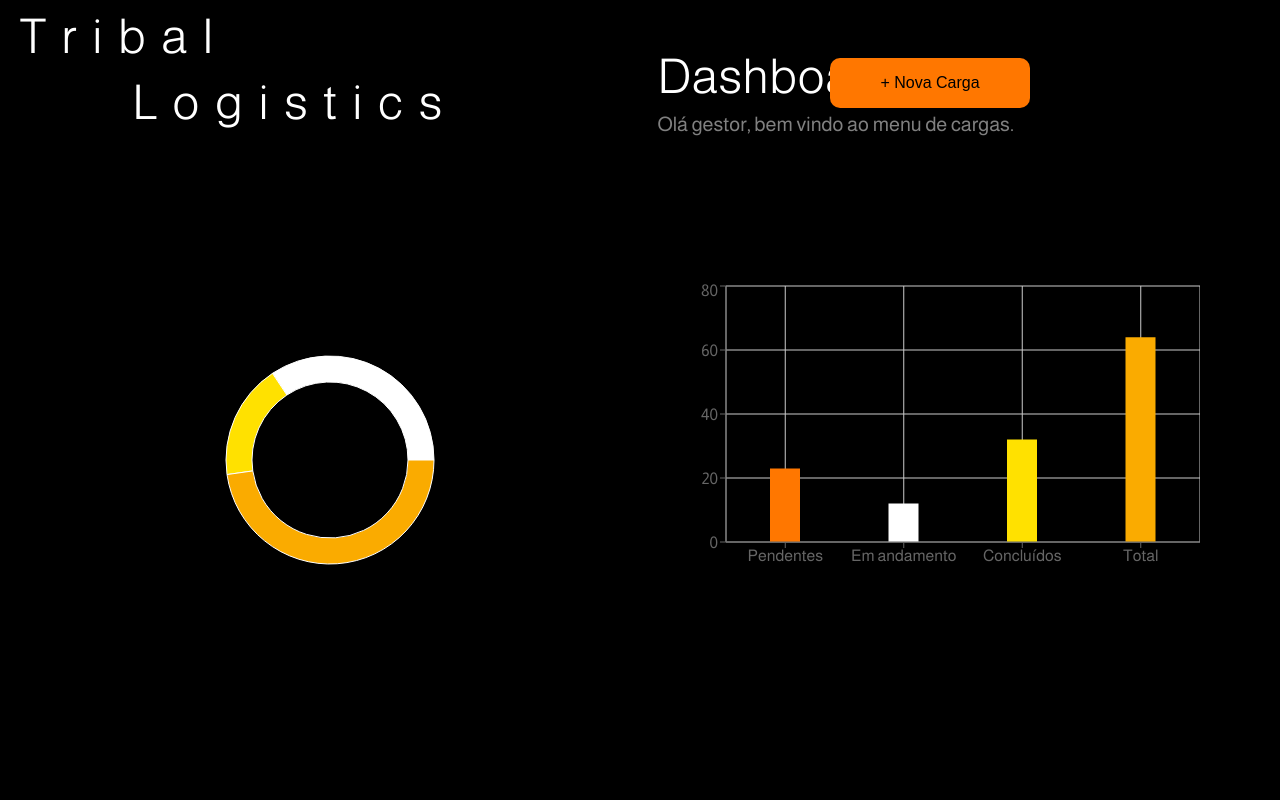
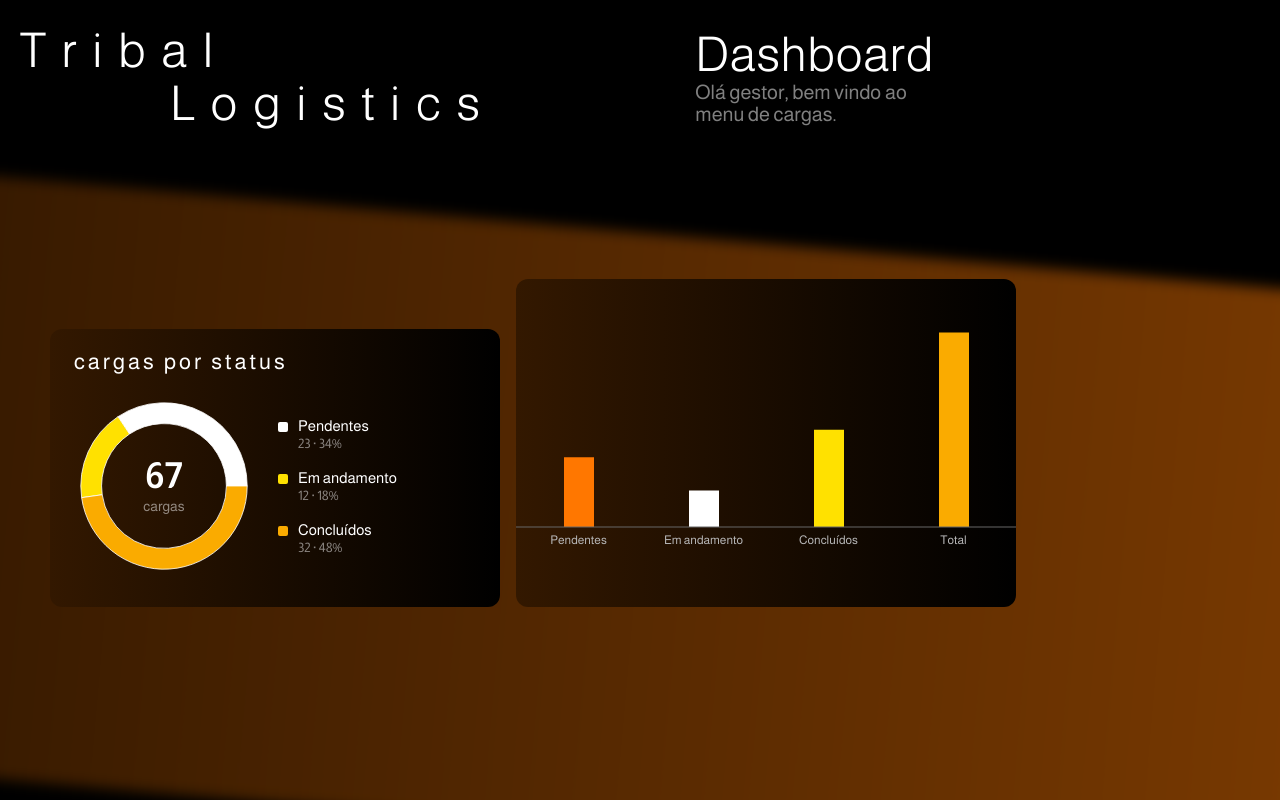
Before and after one commit to jocapletsch1-ui/Tribal-Logistics, a React (Vite) app: page /home in a window 1280 px wide. Built offline with nearby package versions, Linux system fonts and the light colour scheme.

Commit message:
Add files via upload

```diff
--- a/src/Home.jsx
+++ b/src/Home.jsx
@@ -1,28 +1,72 @@
-import GraficoMapa from './components/GraficoMapa'
-import GraficoPie from './components/graficoPie'
-import s from './Home.module.css'
+import GraficoMapa from "./components/GraficoMapa";
+import GraficoPie from "./components/GraficoPie";
+import s from "./Home.module.css";
+import Sidebar from "./components/Sidebar";
 
+// mesmos valores e cores do GraficoPie, só para montar a legenda
+const legendaPie = [
+  { nome: "Pendentes", valor: 23, cor: "#FFFFFF" },
+  { nome: "Em andamento", valor: 12, cor: "#FFE100" },
+  { nome: "Concluídos", valor: 32, cor: "#faab00" },
+];
+const totalPie = legendaPie.reduce((soma, d) => soma + d.valor, 0);
 
 function Home() {
+  return (
+    <div className={s.conteudo}>
+      <Sidebar />
+      <header className={s.parteDeCima}>
+        <h1 className={s.titulo}>
+          Tribal
+          <span className={s.tituloLinha2}>Logistics</span>
+        </h1>
+        <div className={s.nav}>
+          <h2 className={s.tituloPagina}>Dashboard</h2>
+          <p>Olá gestor, bem vindo ao menu de cargas.</p>
+        </div>
+        <button className={s.botaoCarga} type="button">
+          + Nova Carga
+        </button>
+      </header>
 
-    return (
-        <>
+      <main className={s.areaGraficos}>
+        <div className={s.quadrado} aria-hidden="true"></div>
 
-        <div className={s.parteDeCima}>
-        <h1 className={s.titulo}>Tribal <br /> ㅤㅤ Logistics</h1>
-        <div className={s.nav}>
-        <h2 className={s.tituloPagina}>Dashboard</h2>
-        <p>Olá gestor, bem vindo ao menu de cargas.</p>
-        </div>
-        <button className={s.botaoCarga}> + Nova Carga</button>
+        <div className={s.graficos1}>
+          <h3 className={s.tituloGrafico}>cargas por status</h3>
+
+          <div className={s.corpoGrafico}>
+            <div className={s.donut}>
+              <div className={s.donutGrafico}>
+                <GraficoPie />
+              </div>
+              <div className={s.centroDonut}>
+                <span className={s.totalDonut}>{totalPie}</span>
+                <span className={s.textoDonut}>cargas</span>
+              </div>
+            </div>
+
+            <ul className={s.legendaGrafico}>
+              {legendaPie.map((d) => (
+                <li key={d.nome} className={s.itemLegenda}>
+                  <span className={s.marcador} style={{ backgroundColor: d.cor }} />
+                  <div>
+                    <p className={s.nomeLegenda}>{d.nome}</p>
+                    <p className={s.valorLegenda}>
+                      {d.valor} · {Math.round((d.valor / totalPie) * 100)}%
+                    </p>
+                  </div>
+                </li>
+              ))}
+            </ul>
+          </div>
         </div>
 
-        <div className={s.graficos}>
-        <GraficoPie/>
-        <GraficoMapa/>
+        <div className={s.graficos2}>
+          <GraficoMapa />
         </div>
-
-        </>
-    )
+      </main>
+    </div>
+  );
 }
-export default Home
+export default Home;
--- a/src/Home.module.css
+++ b/src/Home.module.css
@@ -1,71 +1,197 @@
-body{
-  background-color: black;
+.conteudo{
+  --laranja: #ff7700;
+  --laranja-escuro: #331800;
+  position: relative;
+  min-height: 100vh;
+  overflow-x: hidden;
   overflow-y: hidden;
-  overflow-x: hidden;
-  font-family: 'Almarai', sans-serif;
-}
-.quadrado{
-  width: 2300px;
-  height: 900px;
-  background: linear-gradient(90deg, #FF7700, #331800 );
-  rotate: -5deg;
-  margin-left: -60px;
-  margin-top: -20px;
-}
-.quadrado h1{
-  position: absolute;
-  filter: opacity(0.4);
-  font-size: 128px;
-  font-family: 'Almarai', sans-serif;
-  text-shadow: 2px 7px 10px black;
-  margin-left: 200px;
-  margin-top: 100px;
-  letter-spacing: 10px;
 }
 
-.graficos{
-    width: auto;
-    height: 100%;
-    display: flex;
-    justify-content: space-around;
-    align-items: center;
-    padding: 20px;
-    border-radius: 10px;
+/* Cabeçalho */
+.parteDeCima{
+  display: flex;
+  align-items: center;
+  gap: 200px;
+  margin-top: -60px
 }
 .titulo{
-  letter-spacing: 15px;
+  margin: 0 0 0 20px;
   color: white;
-  margin-left: 20px;
   font-size: 48px;
   font-weight: 300;
-  margin-top: 10px;
+  letter-spacing: 15px;
+}
+.tituloLinha2{
+  display: block;
+  margin-left: 150px;
+}
+
+.nav{
+  display: flex;
+  flex-direction: column;
 }
 .tituloPagina{
+  margin: 0;
   color: white;
   font-size: 48px;
   font-weight: 300;
 }
-.parteDeCima{
-  display: flex;
-  flex-direction: row;
-  align-items: center;
-  gap: 200px;
-}
-.parteDeCima p{
-  color: white;
-  filter: opacity(0.5);
+.nav p{
+  margin: 0;
+  color: rgb(255 255 255 / 0.5);
   font-size: 20px;
 }
-.nav p{
-  margin-top: -30px;
+
+/* Botão */
+.botaoCarga{
+  width: 200px;
+  height: 45px;
+  margin-left: 250px;
+  border: none;
+  border-radius: 10px;
+  background-color: var(--laranja);
+  font-size: 16px;
+  cursor: pointer;
 }
-.botaoCarga{
+.botaoCarga:hover{
+  background-color: #ad5202;
+  filter: opacity(0.8);
+  transition: 0.2s ease-in-out;
+}
+
+/* Gráficos */
+.areaGraficos{
+  position: relative;
+  isolation: isolate;
+  display: grid;
+  grid-template-columns: minmax(0, 500px) minmax(0, 500px);
+  gap: 16px;
+  align-items: start;
+  margin-top: 24px;
+  min-height: 600px;
+}
+.quadrado{
   position: absolute;
-  right: 250px;
-  border-radius: 10px;
-  width: 200px;
-  height: 50px;
-  background-color: #FF7700;
-  font-size: 16px;
-  border: none;
+  inset: 80px -10% 0;
+  z-index: -1;
+  background: linear-gradient(90deg, var(--laranja-escuro) , #7c3b01);
+  rotate: 5deg;
+  filter: blur(6.7px);
+  pointer-events: none;
+  height: 600px;
 }
+
+/* Card do gráfico de pizza: 450 x 278 */
+.graficos1{
+  position: relative;
+  z-index: 1;
+  display: flex;
+  flex-direction: column;
+  width: 450px;
+  max-width: 100%;
+  height: 278px;
+  box-sizing: border-box;
+  padding: 20px 24px;
+  border-radius: 12px;
+  background: linear-gradient(90deg, var(--laranja-escuro), #000000);
+  margin-left: 50px;
+  margin-top: 175px;
+
+}
+.tituloGrafico{
+  margin: 0 0 12px;
+  color: white;
+  font-size: 22px;
+  font-weight: 400;
+  letter-spacing: 3px;
+}
+.corpoGrafico{
+  display: flex;
+  align-items: center;
+  gap: 24px;
+  flex: 1;
+}
+
+/* Donut: o gráfico original (500x500) é reduzido e centralizado */
+.donut{
+  position: relative;
+  flex-shrink: 0;
+  width: 180px;
+  height: 180px;
+
+}
+.donutGrafico{
+  position: absolute;
+  top: -130px;
+  left: -110px;
+  width: 500px;
+  height: 500px;
+  transform: scale(0.8);
+  transform-origin: top left;
+}
+.centroDonut{
+  position: absolute;
+  inset: 0;
+  display: flex;
+  flex-direction: column;
+  align-items: center;
+  justify-content: center;
+  pointer-events: none;
+}
+.totalDonut{
+  color: white;
+  font-size: 36px;
+  font-weight: 700;
+  line-height: 1;
+}
+.textoDonut{
+  margin-top: 4px;
+  color: rgb(255 255 255 / 0.5);
+  font-size: 14px;
+}
+
+/* Legenda */
+.legendaGrafico{
+  position: relative;
+  z-index: 2;
+  display: flex;
+  flex-direction: column;
+  gap: 18px;
+  margin: 0;
+  padding: 0;
+  list-style: none;
+}
+.itemLegenda{
+  display: flex;
+  align-items: flex-start;
+  gap: 10px;
+}
+.marcador{
+  width: 10px;
+  height: 10px;
+  margin-top: 5px;
+  border-radius: 2px;
+}
+.nomeLegenda{
+  margin: 0;
+  color: white;
+  font-size: 15px;
+}
+.valorLegenda{
+  margin: 2px 0 0;
+  color: rgb(255 255 255 / 0.5);
+  font-size: 13px;
+}
+
+.graficos2{
+  margin-top: 175px;
+  border-radius: 12px;
+  position: relative;
+  z-index: 1;
+  display: flex;
+  width: 500px;
+  height: 278px;
+  bottom: 50px;
+  padding-bottom: 50px;
+  background: linear-gradient(90deg, var(--laranja-escuro), #000000);
+}
--- a/src/components/GraficoMapa.jsx
+++ b/src/components/GraficoMapa.jsx
@@ -2,110 +2,106 @@ import {
   BarChart,
   Bar,
   XAxis,
-    YAxis,
-    CartesianGrid,
   Tooltip,
-    Legend,
-    Rectangle
-} from 'recharts';
+  Rectangle,
+} from "recharts";
 
 // #region Sample data
 const data = [
   {
-        name: 'Pendentes',
-        Quantidade: 23
+    name: "Pendentes",
+    Quantidade: 23,
   },
   {
-        name: 'Em andamento',
-        Quantidade: 12
+    name: "Em andamento",
+    Quantidade: 12,
   },
   {
-        name: 'Concluídos',
-        Quantidade: 32
+    name: "Concluídos",
+    Quantidade: 32,
   },
   {
-        name: 'Total',
-        Quantidade: 64
+    name: "Total",
+    Quantidade: 64,
   },
 ];
 
 const cores = [
-    '#FF7700', // Concluídos
-    '#FFFFFF', // Pendentes
-    '#FFE100', // Em andamento
-    '#faab00', // Total
+  "#FF7700", // Concluídos
+  "#FFFFFF", // Pendentes
+  "#FFE100", // Em andamento
+  "#faab00", // Total
 ];
 
 const BarraPersonalizada = (props) => {
   const { index, ...rest } = props;
 
-  return (
-    <Rectangle
-      {...rest}
-      fill={cores[index] ?? '#6366F1'}
-    />
-  );
+  return <Rectangle {...rest} fill={cores[index] ?? "#6366F1"} />;
 };
 
 // #endregion
 const getIntroOfPage = (label) => {
-    if (label === 'Page A') {
+  if (label === "Page A") {
     return "Este gráfico revela a quantidade total de pedidos, incluindo os pendentes, em andamento e concluídos.";
   }
-    if (label === 'Page B') {
+  if (label === "Page B") {
     return "Esse gráfico revela a quantidade de pedidos pendentes.";
   }
-    if (label === 'Page C') {
+  if (label === "Page C") {
     return "Esse gráfico revela a quantidade de pedidos em andamento.";
   }
-    if (label === 'Page D') {
-        return 'Este gráfico revela a quantidade de pedidos concluídos.';
+  if (label === "Page D") {
+    return "Este gráfico revela a quantidade de pedidos concluídos.";
   }
-    if (label === 'Page E') {
-        return 'Page E is about food';
+  if (label === "Page E") {
+    return "Page E is about food";
   }
-    if (label === 'Page F') {
-        return 'Page F is about baby food';
+  if (label === "Page F") {
+    return "Page F is about baby food";
   }
-    return '';
+  return "";
 };
 
 const CustomTooltip = ({ active, payload, label }) => {
-
   const firstPayload = payload?.[0];
   const isVisible = active && firstPayload != null;
   return (
     <div
       className="custom-tooltip"
       style={{
-                fontFamily: 'Arial, sans-serif',
-                fontSize: '14px',
-                backgroundColor: '#fff',
-                border: '1px solid #ccc',
-                borderRadius: '8px',
-                padding: '10px',
-                color: '#333',
-                visibility: isVisible ? 'visible' : 'hidden',
+        fontFamily: "Arial, sans-serif",
+        fontSize: "14px",
+        backgroundColor: "#fff",
+        border: "1px solid #ccc",
+        borderRadius: "8px",
+        padding: "10px",
+        color: "#333",
+        visibility: isVisible ? "visible" : "hidden",
       }}
     >
       {isVisible && (
         <>
           <p className="label">{`${label} : ${firstPayload.value}`}</p>
           <p className="intro">{getIntroOfPage(label)}</p>
-                    <p className="desc">Esse gráfico informa a quantidade determinada de cargas de cada categoria.</p>
+          <p className="desc">
+            Esse gráfico informa a quantidade determinada de cargas de cada
+            categoria.
+          </p>
         </>
       )}
     </div>
   );
 };
 
-const GraficoMapa = ({
-    isAnimationActive,
-    defaultIndex,
-}) => {
+const GraficoMapa = ({ isAnimationActive, defaultIndex }) => {
   return (
     <BarChart
-            style={{ width: '100%', maxWidth: '500px', maxHeight: '70vh', aspectRatio: 1.618 }}
+      style={{
+        width: "100%",
+        maxWidth: "500px",
+        maxHeight: "70vh",
+        aspectRatio: 1.618,
+      }}
       responsive
       data={data}
       margin={{
@@ -115,11 +111,17 @@ const GraficoMapa = ({
         bottom: 0,
       }}
     >
-            <CartesianGrid />
-            <XAxis dataKey="name" niceTicks="snap125" />
-            <YAxis width="auto" niceTicks="snap125" />
-            <Tooltip content={CustomTooltip} isAnimationActive={isAnimationActive} defaultIndex={defaultIndex} />
-            <Legend />
+      <XAxis
+        dataKey="name"
+        tick={{ fill: "#b8b8b8", fontSize: 12, fontFamily: "Almarai, sans-serif" }}
+        tickLine={false}
+      />
+
+      <Tooltip
+        content={CustomTooltip}
+        isAnimationActive={isAnimationActive}
+        defaultIndex={defaultIndex}
+      />
       <Bar
         dataKey="Quantidade"
         barSize={30}
--- a/src/components/GraficoPie.jsx
+++ b/src/components/GraficoPie.jsx
@@ -14,7 +14,7 @@ const renderActiveShape = ({
   startAngle,
   endAngle,
   fill,
-  payload,
+
   percent,
   value,
 }) => {
@@ -31,9 +31,7 @@ const renderActiveShape = ({
 
   return (
     <g>
-      <text x={cx} y={cy} dy={8} textAnchor="middle" fill={fill}>
-        {payload.name}
-      </text>
+
       <Sector
         cx={cx}
         cy={cy}
@@ -60,7 +58,7 @@ const renderActiveShape = ({
       <circle cx={ex} cy={ey} r={2} fill={fill} stroke="none" />
       <text x={ex + (cos >= 0 ? 1 : -1) * 12} y={ey} textAnchor={textAnchor} fill="#ffef08">{`Quantidade: ${value}`}</text>
       <text x={ex + (cos >= 0 ? 1 : -1) * 12} y={ey} dy={18} textAnchor={textAnchor} fill="#df0101">
-        {`(Rate ${((percent ?? 1) * 100).toFixed(2)}%)`}
+        {`(${((percent ?? 1) * 100).toFixed(2)}%)`}
       </text>
     </g>
   );
@@ -75,7 +73,7 @@ function GraficoPie({
 
 
             <PieChart
-                style={{ width: '100%', maxWidth: '500px', maxHeight: '80vh', aspectRatio: 1, transform: '200ms all ease-in-out' }}
+                style={{ width: '100%', maxWidth: '500px', maxHeight: '80vh', aspectRatio: 1, transform: '0.2s all ease-in-out',  }}
                 responsive
                 margin={{
                     top: 50,
--- /dev/null
+++ b/src/components/Sidebar.jsx
@@ -0,0 +1,24 @@
+import { NavLink } from "react-router";
+import s from "./Sidebar.module.css";
+
+function Sidebar() {
+  return (
+    <>
+      <aside className={s.sidebar}>
+        <h2 className={s.logo}>TribalLog</h2>
+        <nav className={s.menu}>
+          <NavLink to="/home" className={s.item}>
+            Home
+          </NavLink>
+          <NavLink to="/cadastro" className={s.item}>
+            Cadastro
+          </NavLink>
+          <NavLink to="/login" className={s.item}>
+            Sair
+          </NavLink>
+        </nav>
+      </aside>
+    </>
+  );
+}
+export default Sidebar;
--- a/src/index.css
+++ b/src/index.css
@@ -1,3 +1,9 @@
+body{
+    margin: 0;
+    background-color: black;
+    font-family: 'Almarai', sans-serif;
+}
+
 a{
     text-decoration: none;
     color: inherit;
```
Also changed, not shown: src/CadastroCargas.jsx (added, +12 -0 lines), src/CadastroCargas.module.css (added), src/components/Sidebar.module.css (added), 3 other files (tests, documents, lock files or other folders). Lines whose indentation alone changed are shown as unchanged.
